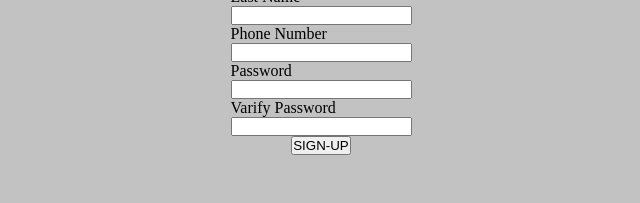
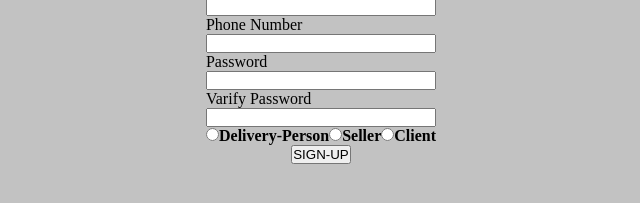
Before and after one commit to AmitBalsan/Wolt-Project, a website: page public/components/signupForm.html in a window 1280 px wide. Shown: the part 361-564 px from the top of the page, without its empty margins (319-959 px from the left). Drawn offline with Linux system fonts and the light colour scheme.

Commit message:
sign-up-selection

```diff
--- a/public/components/signupForm.html
+++ b/public/components/signupForm.html
@@ -23,7 +23,39 @@
             <input type="text" name="password" />
             <label for="varifyPassword">Varify Password</label>
             <input type="text" name="varifyPassword" />
-            <div class="signup-container--form-selection"></div>
+            <div class="signup-container--form-selection">
+              <label class="radio-label">
+                <input
+                  type="radio"
+                  class="kind"
+                  name="kindOfPerson"
+                  value="delivery-person"
+                  onclick="toggleIdInput(true)"
+                />Delivery-Person </label
+              ><br />
+              <label class="radio-label">
+                <input
+                  type="radio"
+                  class="kind"
+                  name="kindOfPerson"
+                  value="seller"
+                  onclick="toggleIdInput(false)"
+                />Seller </label
+              ><br />
+              <label class="radio-label">
+                <input
+                  type="radio"
+                  class="kind"
+                  name="kindOfPerson"
+                  value="client"
+                  onclick="toggleIdInput(false)"
+                />Client
+              </label>
+              <div id="idContainer" style="display: none">
+                <label for="id" id="idLabel">Id</label>
+                <input type="text" id="id" />
+              </div>
+            </div>
           </form>
         </div>
         <div class="signup-container--btn">
--- a/public/components/style.scss
+++ b/public/components/style.scss
@@ -27,6 +27,11 @@
         display: flex;
         flex-direction: column;
       }
+      &-selection {
+        display: flex;
+        flex-direction: row;
+        font-weight: bold;
+      }
     }
   }
 }
```
Also changed, not shown: public/components/dist/style.css, public/components/style.css, 1 other file.
